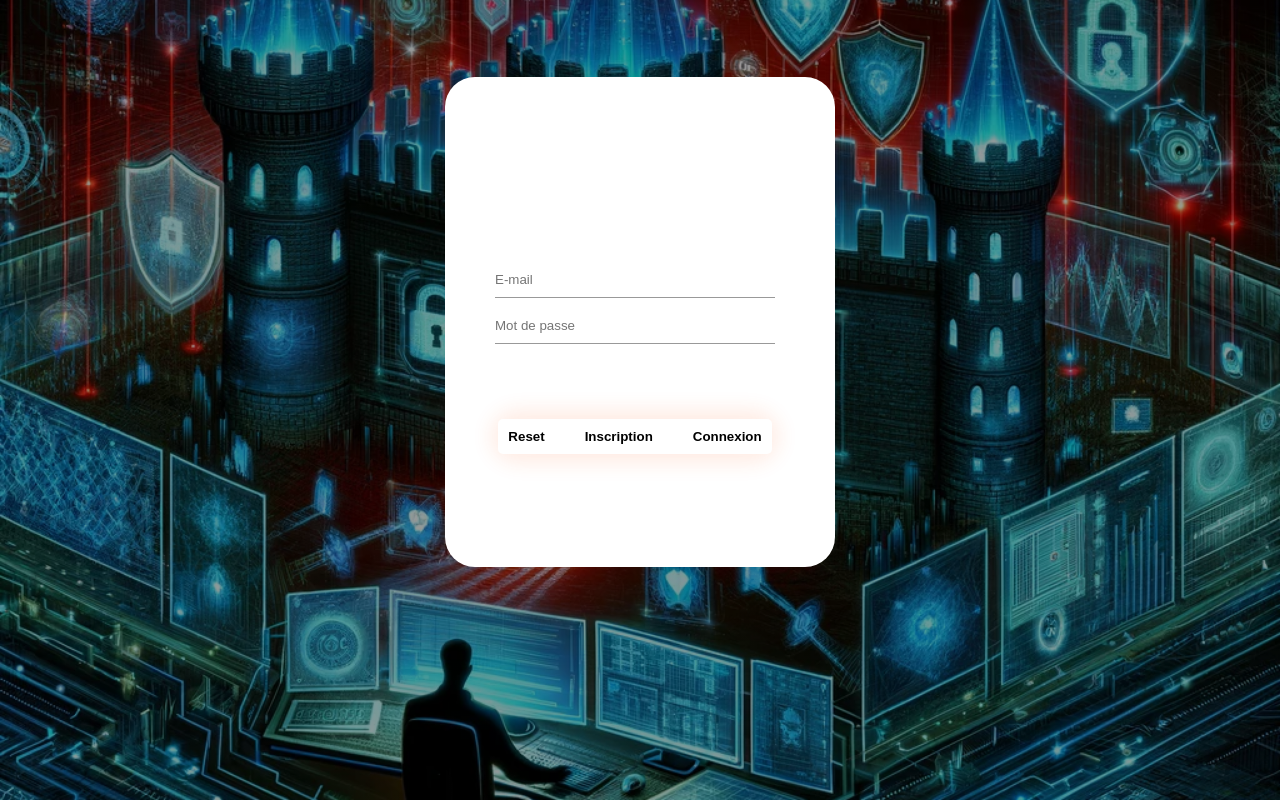
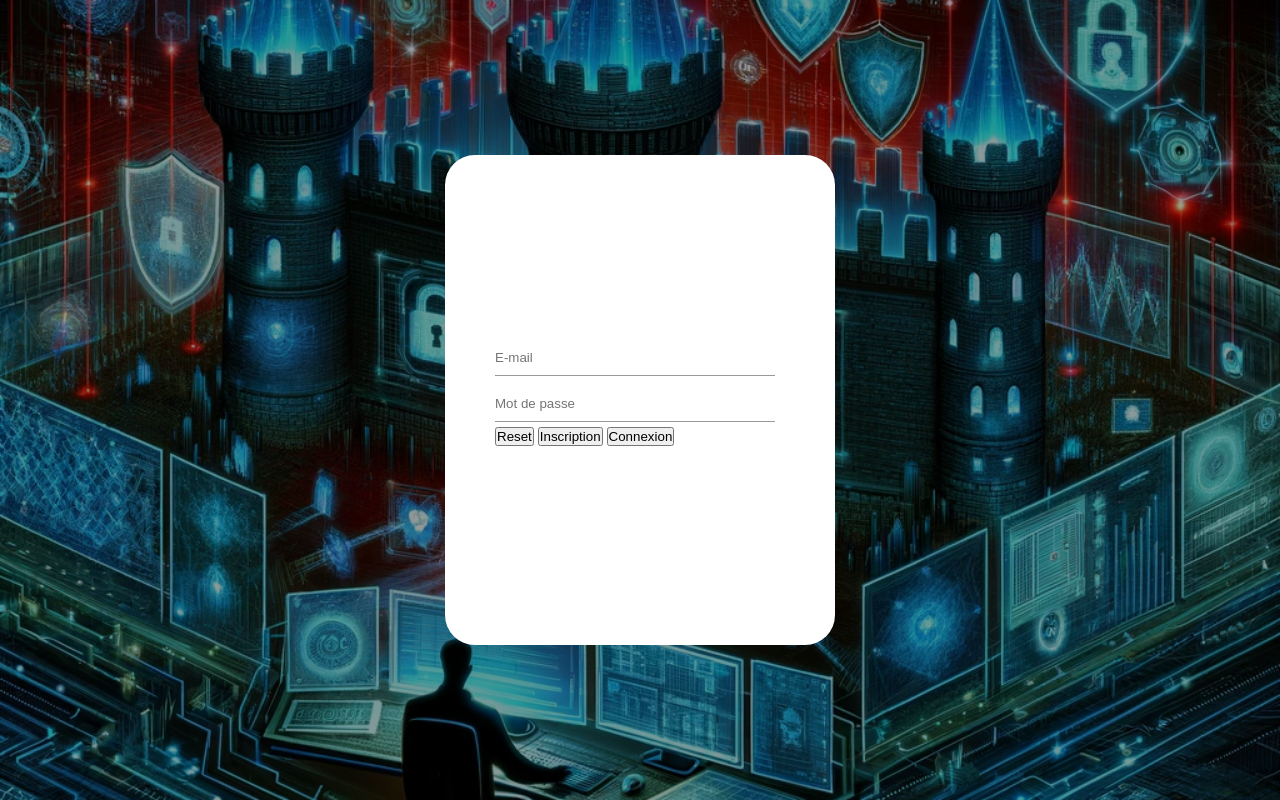
Before and after one commit to yacineberkani/Formulaire_de_Connexion, a PHP site: page / in a window 1280 px wide. Run offline with PHP 8.4, Linux system fonts and the light colour scheme; grey boxes are pictures that could not be loaded.

Commit message:
Update design.css

```diff
--- a/design.css
+++ b/design.css
@@ -3,16 +3,33 @@
     padding: 0;
 }
 
-.hero{
+.hero {
     height: 100%;
     width: 100%;
     background-image: linear-gradient(rgba(0, 0, 0, 0.4), rgba(0, 0, 0, 0.4)), url("img.webp");
     background-position: center;
     background-size: cover;
     position: absolute;
+    /* Positionner le contenu au centre de la page */
+    display: flex;
+    justify-content: center;
+    align-items: center;
 }
 
-.form-box{
+/* Ajout du style pour le logo */
+.logo {
+    width: 150px; /* Ajuster la largeur selon vos besoins */
+    height: 150px; /* Ajuster la hauteur selon vos besoins */
+    background-image: url('logo.png');
+    background-size: contain; /* Ajuster la taille du logo tout en conservant les proportions */
+    background-repeat: no-repeat;
+    position: absolute; /* Position absolue pour placer le logo au centre */
+    top: 50%; /* Placer le logo au centre vertical */
+    left: 50%; /* Placer le logo au centre horizontal */
+    transform: translate(-50%, -50%); /* Centrer le logo parfaitement */
+}
+
+.form-box {
     width: 380px;
     height: 480px;
     position: relative;
@@ -22,12 +39,8 @@
     border-radius: 30px;
 }
 
-.button-box{
-    width: 270px; /* Ajusté pour plus d'espace */
-    margin: 70px auto;
-    position: relative;
-    box-shadow: 0 0 20px 9px #ff61241f;
-    border-radius: 30px;
+/* Le reste de votre CSS reste inchangé */
+
     display: flex; /* Flexbox pour aligner les boutons */
     justify-content: center; /* Centrer les boutons horizontalement */
     align-items: center; /* Centrer les boutons verticalement */
```
